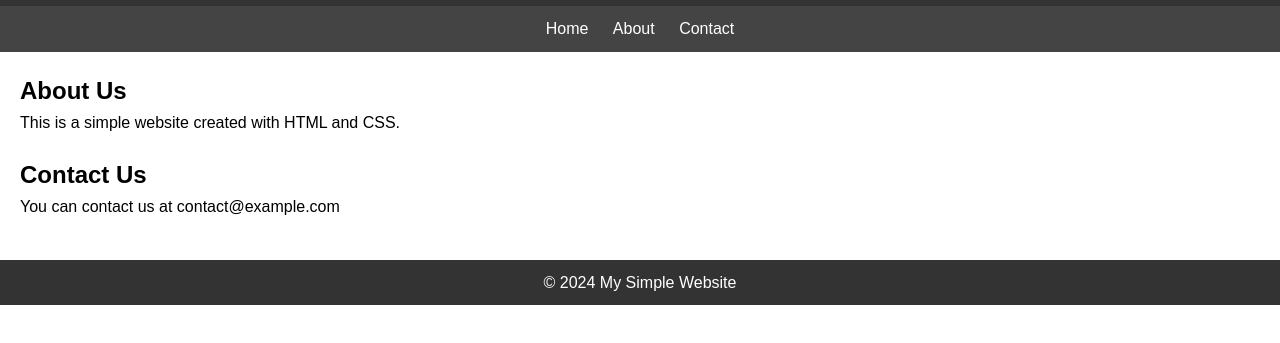
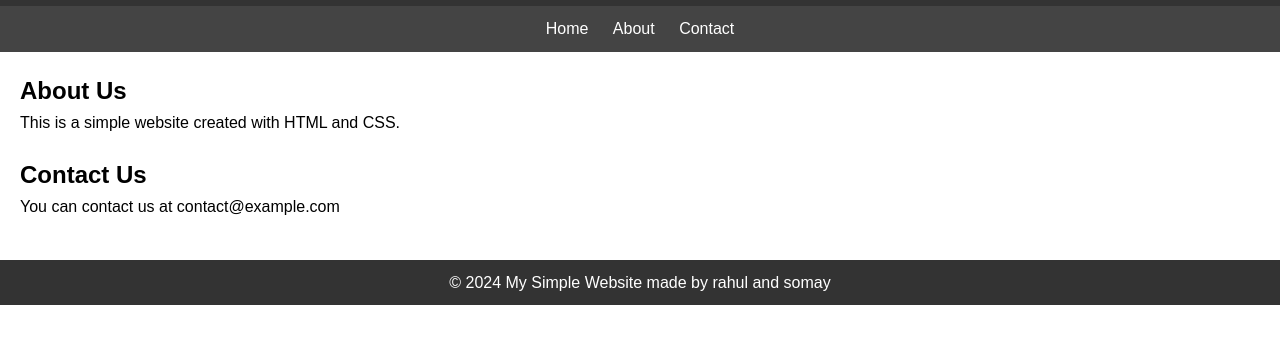
Before and after one commit to Rahulsharma012/rahul23, a plain HTML site: page index.html in a window 1280 px wide. Shown: the part 85-428 px from the top of the page. Drawn offline with Linux system fonts and the light colour scheme.

Commit message:
Update index.html

```diff
--- a/index.html
+++ b/index.html
@@ -32,7 +32,7 @@
     </main>
 
     <footer>
-        <p>&copy; 2024 My Simple Website</p>
+        <p>&copy; 2024 My Simple Website  made by rahul and somay</p>
     </footer>
 </body>
 </html>
```
